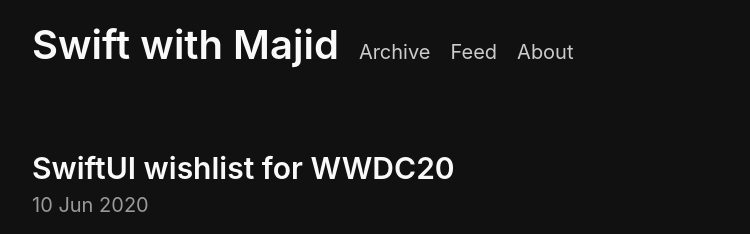
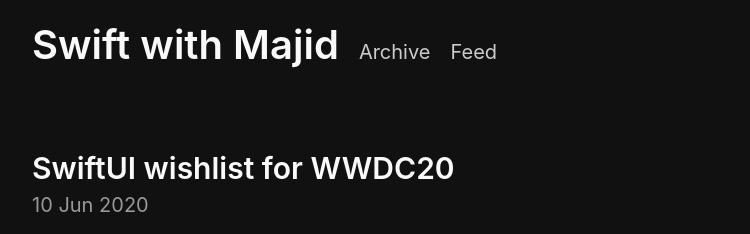
Before and after one commit to mecid/mecid.github.io, a Jekyll site: the page built from index.html, in a window 1280 px wide and 900 px high. Shown: the top 234 px of the window, without its empty margins (258-1008 px from the left). Built offline with Jekyll 4.4.1, drawn with Linux system fonts in a browser that asks for light colours; the list of posts is cut into pages by our own code.

Commit message:
navigation updated

```diff
--- a/_layouts/default.html
+++ b/_layouts/default.html
@@ -13,7 +13,6 @@
           </h1>
           <a href="/archive" title="Archive">Archive</a>
           <a href="/feed.xml" title="Feed">Feed</a>
-          <a href="/about" title="About">About</a>
         </nav>
       </header>
 
```
